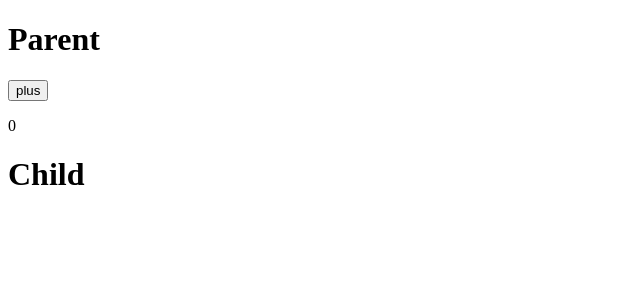
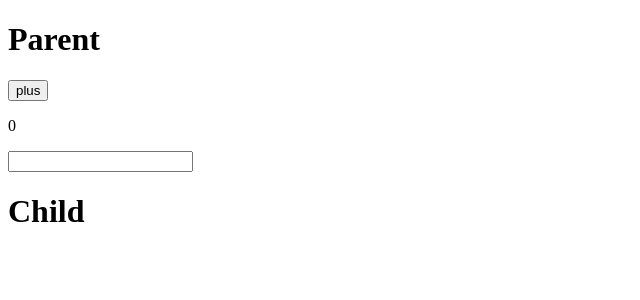
Before and after one commit to minechoo/react-memoization, a React (Create React App) app: page / in a window 1280 px wide. Shown: the top 300 px of the page, without its empty margins (0-640 px from the left). Built offline with nearby package versions, Linux system fonts and the light colour scheme.

Commit message:
prop 전달되는 경우

```diff
--- a/src/App.js
+++ b/src/App.js
@@ -4,12 +4,15 @@ import Child from './Child';
 function App() {
 	console.log('parent');
 	const [Counter, setCounter] = useState(0);
+	const [Input, setInput] = useState('');
+
 	return (
 		<div>
 			<h1>Parent</h1>
 			<button onClick={() => setCounter(Counter + 1)}>plus</button>
 			<p>{Counter}</p>
-			<Child />
+			<input type='text' value={Input} onChange={(e) => setInput(e.target.value)} />
+			<Child Counter={Counter} />
 		</div>
 	);
 }
```
Also changed, not shown: src/Child.js (+12 -8 lines).
